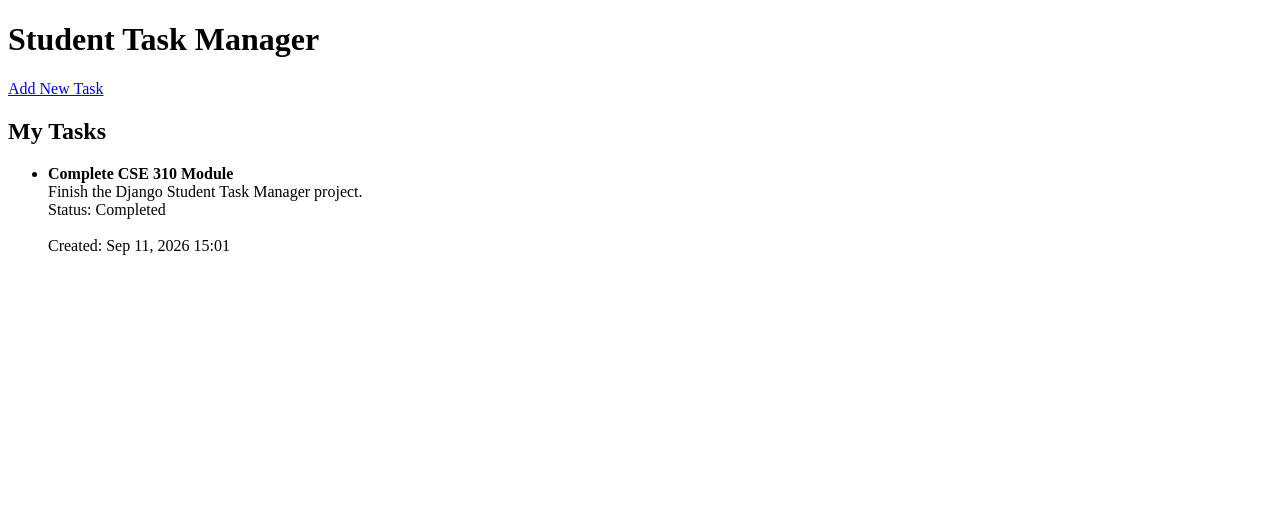
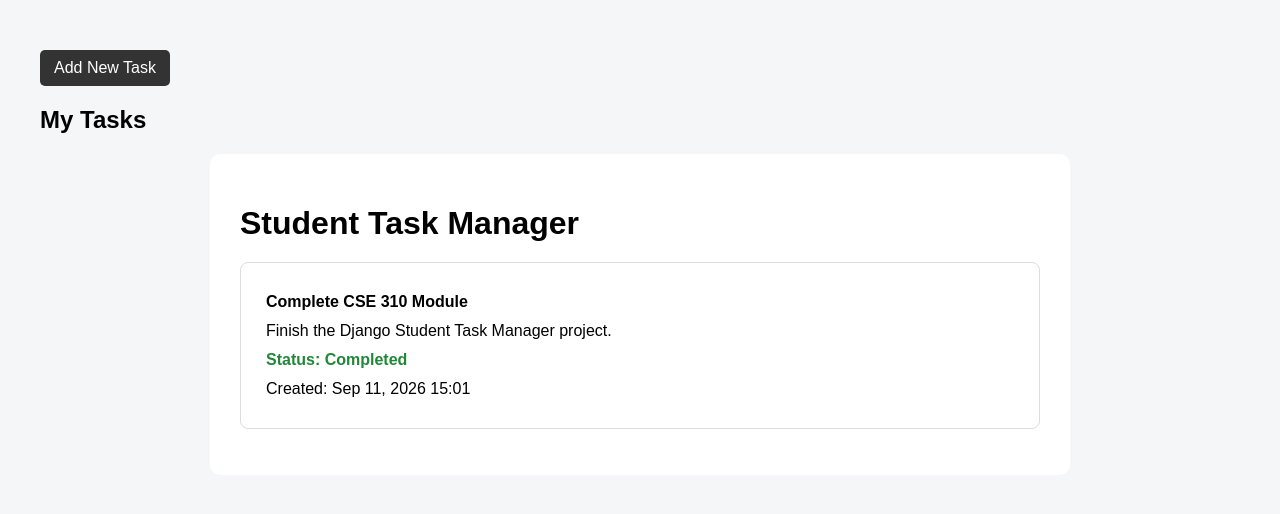
Before and after one commit to gideonagbavor8/student-task-manager-django, a Django app: page / in a window 1280 px wide. Shown: the top 514 px of the page. Run offline with Django 5.2, Linux system fonts and the light colour scheme; data comes from the database, SQL or seed files in the repository.

Commit message:
Style task manager pages

```diff
--- a/taskmanager/settings.py
+++ b/taskmanager/settings.py
@@ -116,3 +116,7 @@ USE_TZ = True
 # https://docs.djangoproject.com/en/6.0/howto/static-files/
 
 STATIC_URL = 'static/'
+
+STATICFILES_DIRS = [
+    BASE_DIR / 'tasks' / 'static',
+]
--- /dev/null
+++ b/tasks/static/tasks/style.css
@@ -0,0 +1,75 @@
+body {
+    font-family: Arial, sans-serif;
+    background-color: #f4f6f8;
+    margin: 0;
+    padding: 40px;
+}
+
+.container {
+    max-width: 800px;
+    margin: 0 auto;
+    background: white;
+    padding: 30px;
+    border-radius: 10px;
+}
+
+h1 {
+    margin-bottom: 10px;
+}
+
+.task {
+    border: 1px solid #ddd;
+    padding: 25px;
+    margin-top: 20px;
+    border-radius: 8px;
+    line-height: 1.8;
+}
+
+.status {
+    font-weight: bold;
+}
+
+.pending {
+    color: #b36b00;
+}
+
+.completed {
+    color: #218739;
+}
+
+a,
+button {
+    display: inline-block;
+    padding: 9px 14px;
+    margin-top: 10px;
+    text-decoration: none;
+    border-radius: 5px;
+}
+
+a {
+    background-color: #333;
+    color: white;
+}
+
+button {
+    border: none;
+    cursor: pointer;
+}
+
+
+input,
+textarea {
+    width: 100%;
+    padding: 10px;
+    margin-top: 5px;
+    margin-bottom: 15px;
+    border: 1px solid #ccc;
+    border-radius: 5px;
+    box-sizing: border-box;
+    font-family: Arial, sans-serif;
+}
+
+ul {
+    list-style: none;
+    padding: 0;
+}
--- a/tasks/templates/tasks/task_list.html
+++ b/tasks/templates/tasks/task_list.html
@@ -1,39 +1,48 @@
+{% load static %}
+
 <!DOCTYPE html>
 <html>
 <head>
     <title>Student Task Manager</title>
+    <link rel="stylesheet" href="{% static 'tasks/style.css' %}">
 </head>
 <body>
-    <h1>Student Task Manager</h1>
+    <!-- <h1>Student Task Manager</h1> -->
 
     <a href="/add/">Add New Task</a>
 
     <h2>My Tasks</h2>
 
     {% if tasks %}
+        <div class="container">
             <ul>
+                <h1>Student Task Manager</h1>
                 {% for task in tasks %}
-                <li>
+                    <li class="task">
                         <strong>{{ task.title }}</strong><br>
 
                         {{ task.description }}<br>
 
+                        <span class="status {% if task.completed %}completed{% else %}pending{% endif %}">
                             Status:
                             {% if task.completed %}
                                 Completed
                             {% else %}
                                 Pending
+                            {% endif %}
+                        </span>
 
+                        {% if not task.completed %}
                             <br>
                             <a href="{% url 'complete_task' task.id %}">Complete Task</a>
                         {% endif %}
+
+                        <br>
+                        Created: {{ task.created_at|date:"M d, Y H:i" }}
                     </li>
-                <br>
-
-                Created:
-                {{ task.created_at|date:"M d, Y H:i" }}
                 {% endfor %}
             </ul>
+        </div>
     {% else %}
         <p>No tasks have been added yet.</p>
     {% endif %}
```
Also changed, not shown: tasks/templates/tasks/task_form.html (+8 -0 lines), README.md (added). Lines whose indentation alone changed are shown as unchanged.
